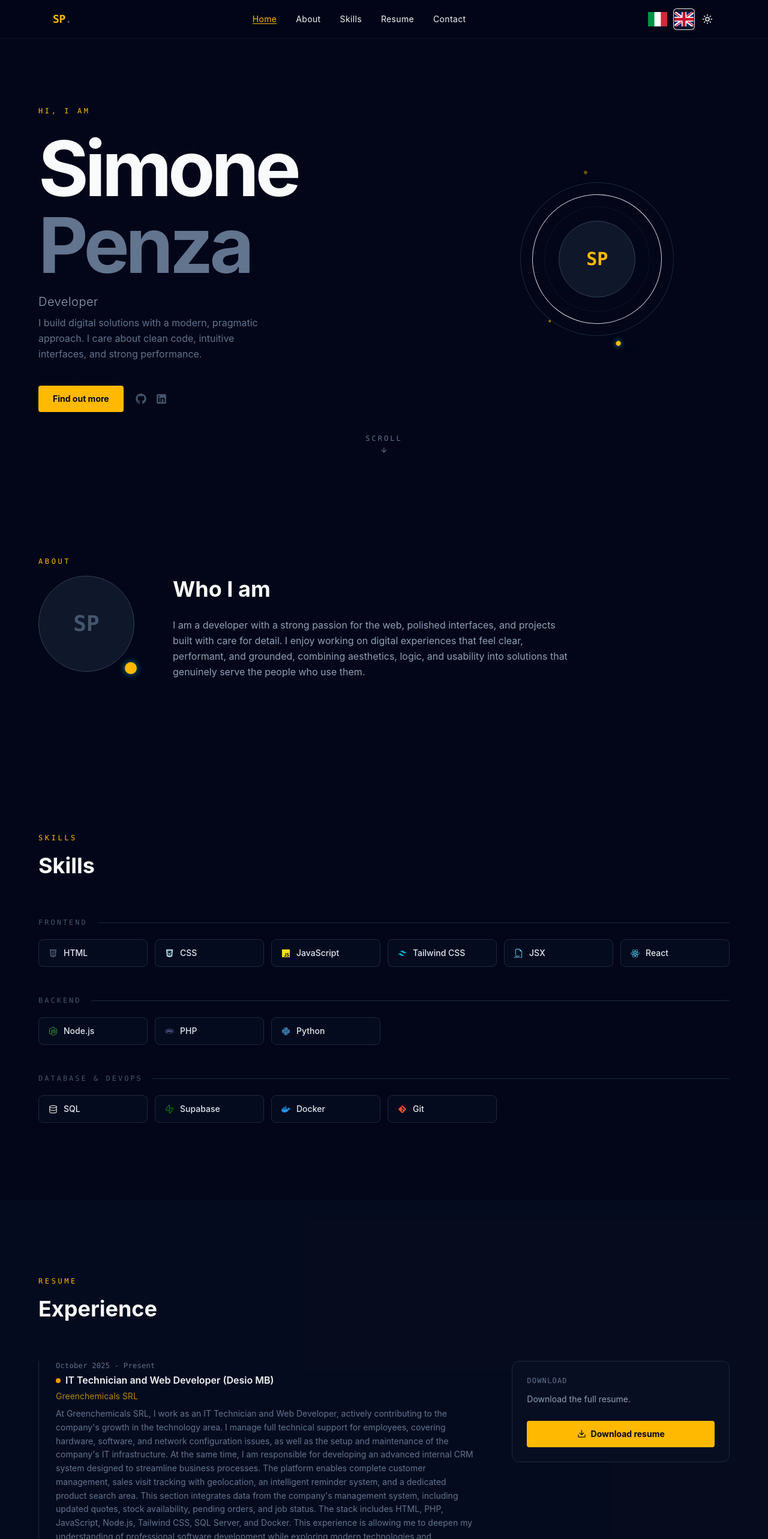
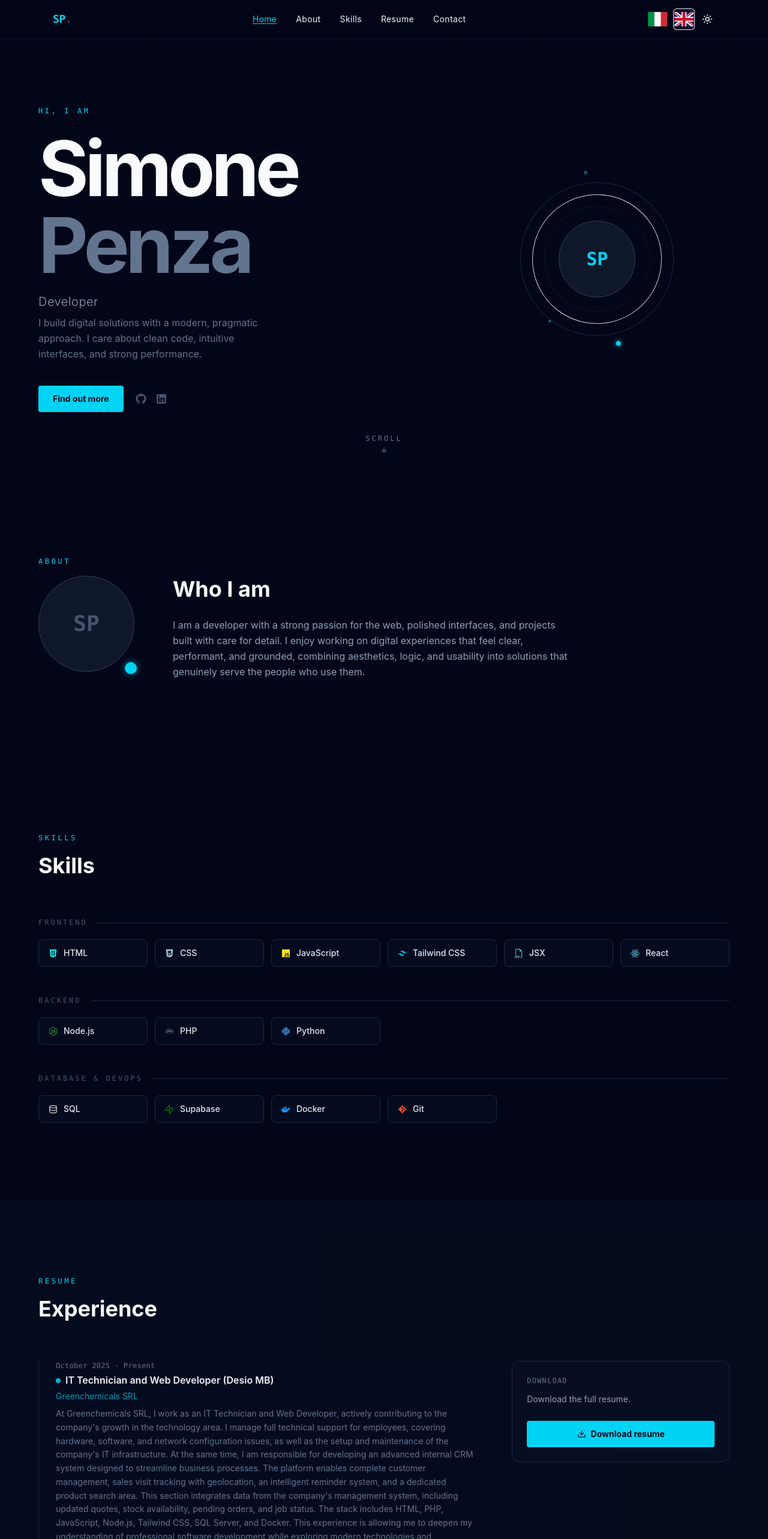
Before and after one commit to simone-2006/portfolio-simone-penza, a React (Vite) app: page / in a window 1280 px wide. Shown: the top 2566 px of the page at 60% size. Built offline with nearby package versions, Linux system fonts and the light colour scheme.

Commit message:
Rimesso colore principale cyan

```diff
--- a/src/App.jsx
+++ b/src/App.jsx
@@ -28,7 +28,7 @@ import Footer from "./components/Footer.jsx";
 
 const SKILL_ICONS = {
   frontend: [
-    { name: "HTML", icon: <FaHtml5 size={15} />, color: "amber" },
+    { name: "HTML", icon: <FaHtml5 size={15} />, color: "cyan" },
     { name: "CSS", icon: <FaCss3Alt size={15} />, color: "lightblue" },
     {
       name: "JavaScript",
--- a/src/components/About.jsx
+++ b/src/components/About.jsx
@@ -14,7 +14,7 @@ export default function About() {
       transition={{ duration: 0.7 }}
     >
       <div className="max-w-6xl mx-auto">
-        <p className="text-amber-400 font-mono text-xs tracking-[0.3em] uppercase mb-4">
+        <p className="text-cyan-400 font-mono text-xs tracking-[0.3em] uppercase mb-4">
           {t("about.eyebrow")}
         </p>
 
@@ -26,7 +26,7 @@ export default function About() {
                   SP
                 </span>
               </div>
-              <div className="absolute -bottom-1 -right-1 w-5 h-5 bg-amber-400 rounded-full shadow-[0_0_12px_rgba(34,211,238,0.6)]" />
+              <div className="absolute -bottom-1 -right-1 w-5 h-5 bg-cyan-400 rounded-full shadow-[0_0_12px_rgba(34,211,238,0.6)]" />
             </div>
           </div>
 
--- a/src/components/CV.jsx
+++ b/src/components/CV.jsx
@@ -17,7 +17,7 @@ export default function CV({ EXPERIENCES = [] }) {
       transition={{ duration: 0.7 }}
     >
       <div className="max-w-6xl mx-auto">
-        <p className="text-amber-400 font-mono text-xs tracking-[0.3em] uppercase mb-4">
+        <p className="text-cyan-400 font-mono text-xs tracking-[0.3em] uppercase mb-4">
           {t("cv.eyebrow")}
         </p>
         <h2 className="text-4xl font-bold text-slate-900 dark:text-slate-50 mb-16 leading-tight">
@@ -41,7 +41,7 @@ export default function CV({ EXPERIENCES = [] }) {
               </p>
               <a
                 href="#"
-                className="flex items-center justify-center gap-2 w-full px-5 py-3 bg-amber-400 text-slate-950 text-sm font-bold rounded hover:bg-amber-300 transition-all duration-200 hover:shadow-[0_0_24px_rgba(34,211,238,0.2)] active:scale-95"
+                className="flex items-center justify-center gap-2 w-full px-5 py-3 bg-cyan-400 text-slate-950 text-sm font-bold rounded hover:bg-cyan-300 transition-all duration-200 hover:shadow-[0_0_24px_rgba(34,211,238,0.2)] active:scale-95"
               >
                 <Download size={15} />
                 {t("cv.downloadButton")}
--- a/src/components/Footer.jsx
+++ b/src/components/Footer.jsx
@@ -22,7 +22,7 @@ export default function Footer({ SOCIAL_LINKS }) {
               key={label}
               href={href}
               aria-label={label}
-              className="text-slate-500 hover:text-amber-400 transition-colors duration-200"
+              className="text-slate-500 hover:text-cyan-400 transition-colors duration-200"
             >
               {icon}
             </a>
--- a/src/components/Header.jsx
+++ b/src/components/Header.jsx
@@ -50,7 +50,7 @@ export default function Header({ NAV_ITEMS = [] }) {
       <div className="max-w-6xl mx-auto px-6 h-16 flex items-center justify-between">
         <button
           onClick={() => scrollTo("hero")}
-          className="text-amber-400 font-mono text-lg font-semibold tracking-tight select-none hover:text-amber-300 transition-colors"
+          className="text-cyan-400 font-mono text-lg font-semibold tracking-tight select-none hover:text-cyan-300 transition-colors"
         >
           SP<span className="text-slate-600">.</span>
         </button>
@@ -60,9 +60,9 @@ export default function Header({ NAV_ITEMS = [] }) {
             <button
               key={id}
               onClick={() => scrollTo(id)}
-              className={`text-sm tracking-wide transition-colors duration-200 relative after:absolute after:bottom-0.5 after:left-0 after:h-px after:bg-amber-400 after:transition-all after:duration-200 ${
+              className={`text-sm tracking-wide transition-colors duration-200 relative after:absolute after:bottom-0.5 after:left-0 after:h-px after:bg-cyan-400 after:transition-all after:duration-200 ${
                 activeSection === id
-                  ? "text-amber-400 after:w-full"
+                  ? "text-cyan-400 after:w-full"
                   : "text-slate-400 hover:text-slate-900 dark:text-slate-100 dark:hover:text-slate-200 after:w-0"
               }`}
             >
@@ -114,7 +114,7 @@ export default function Header({ NAV_ITEMS = [] }) {
               onClick={() => scrollTo(id)}
               className={`text-left text-sm tracking-wide transition-colors duration-200 ${
                 activeSection === id
-                  ? "text-amber-400"
+                  ? "text-cyan-400"
                   : "text-slate-400 hover:text-slate-900 dark:text-slate-100"
               }`}
             >
--- a/src/components/Hero.jsx
+++ b/src/components/Hero.jsx
@@ -22,7 +22,7 @@ export default function Hero({ SOCIAL_LINKS = [] }) {
 
       <motion.div className="max-w-6xl mx-auto w-full grid md:grid-cols-[3fr_2fr] gap-12 items-center relative">
         <motion.div>
-          <p className="text-amber-400 font-mono text-xs mb-6 tracking-[0.3em] uppercase">
+          <p className="text-cyan-400 font-mono text-xs mb-6 tracking-[0.3em] uppercase">
             {t("hero.eyebrow")}
           </p>
           <motion.h1
@@ -52,7 +52,7 @@ export default function Hero({ SOCIAL_LINKS = [] }) {
           >
             <button
               onClick={() => scrollTo("skills")}
-              className="px-6 py-3 bg-amber-400 text-slate-950 text-sm font-bold rounded hover:bg-amber-300 transition-all duration-200 hover:shadow-[0_0_24px_rgba(34,211,238,0.25)] active:scale-95"
+              className="px-6 py-3 bg-cyan-400 text-slate-950 text-sm font-bold rounded hover:bg-cyan-300 transition-all duration-200 hover:shadow-[0_0_24px_rgba(34,211,238,0.25)] active:scale-95"
             >
               {t("hero.cta")}
             </button>
@@ -62,7 +62,7 @@ export default function Hero({ SOCIAL_LINKS = [] }) {
                   key={label}
                   href={href}
                   aria-label={label}
-                  className="text-slate-600 hover:text-amber-400 transition-colors duration-200"
+                  className="text-slate-600 hover:text-cyan-400 transition-colors duration-200"
                 >
                   {icon}
                 </a>
@@ -87,12 +87,12 @@ export default function Hero({ SOCIAL_LINKS = [] }) {
               <div className="absolute inset-0 rounded-full border border-slate-300 dark:border-slate-800" />
               <div className="absolute inset-5 rounded-full border border-slate-300/60 dark:border-slate-300" />
               <div className="absolute inset-10 rounded-full border border-slate-300 dark:border-slate-800/40" />
-              <div className="absolute top-3 right-8 w-2 h-2 bg-amber-400 rounded-full shadow-[0_0_8px_rgba(34,211,238,0.8)]" />
-              <div className="absolute bottom-6 left-5 w-1.5 h-1.5 bg-amber-400/40 rounded-full" />
-              <div className="absolute top-1/2 -right-1 w-1 h-1 bg-amber-400/60 rounded-full" />
+              <div className="absolute top-3 right-8 w-2 h-2 bg-cyan-400 rounded-full shadow-[0_0_8px_rgba(34,211,238,0.8)]" />
+              <div className="absolute bottom-6 left-5 w-1.5 h-1.5 bg-cyan-400/40 rounded-full" />
+              <div className="absolute top-1/2 -right-1 w-1 h-1 bg-cyan-400/60 rounded-full" />
             </motion.div>
             <div className="absolute inset-16 rounded-full bg-slate-100 dark:bg-slate-900 border border-slate-700 flex items-center justify-center z-10">
-              <span className="text-amber-400 font-mono text-3xl font-bold">
+              <span className="text-cyan-400 font-mono text-3xl font-bold">
                 SP
               </span>
             </div>
--- a/src/components/Skills.jsx
+++ b/src/components/Skills.jsx
@@ -16,7 +16,7 @@ export default function Skills({ SKILL_CATEGORIES = [] }) {
       transition={{ duration: 0.7 }}
     >
       <div className="max-w-6xl mx-auto">
-        <p className="text-amber-400 font-mono text-xs tracking-[0.3em] uppercase mb-4">
+        <p className="text-cyan-400 font-mono text-xs tracking-[0.3em] uppercase mb-4">
           {t("skills.eyebrow")}
         </p>
         <h2 className="text-4xl font-bold text-slate-900 dark:text-slate-50 mb-16 leading-tight">
--- a/src/components/UI/Experience.jsx
+++ b/src/components/UI/Experience.jsx
@@ -6,7 +6,7 @@ export default function Experience({ exp }) {
       </p>
 
       <div className="flex items-center gap-2">
-        <div className="bg-amber-500 w-2 h-2 rounded-full"></div>
+        <div className="bg-cyan-500 w-2 h-2 rounded-full"></div>
         <h3 className="text-slate-900 dark:text-slate-100 font-semibold text-base mb-0.5">
           {exp.role}
         </h3>
@@ -18,7 +18,7 @@ export default function Experience({ exp }) {
         target="_blank"
         rel="noopener noreferrer"
       >
-        <p className="text-amber-400/70 text-sm mb-2">{exp.company}</p>
+        <p className="text-cyan-400/70 text-sm mb-2">{exp.company}</p>
       </a>
 
       <p className="text-slate-500 text-sm leading-relaxed">{exp.desc}</p>
--- a/src/components/UI/SkillCard.jsx
+++ b/src/components/UI/SkillCard.jsx
@@ -4,7 +4,7 @@ export default function SkillCard({ skill }) {
   return (
     <motion.div
       key={skill.name}
-      className="group border border-slate-300 dark:border-slate-800 hover:border-amber-400/40 rounded-lg px-4 py-3 flex items-center gap-2.5 bg-slate-100 dark:bg-slate-900/30 hover:bg-slate-200 dark:hover:bg-slate-900/70 transition-all duration-200 cursor-default"
+      className="group border border-slate-300 dark:border-slate-800 hover:border-cyan-400/40 rounded-lg px-4 py-3 flex items-center gap-2.5 bg-slate-100 dark:bg-slate-900/30 hover:bg-slate-200 dark:hover:bg-slate-900/70 transition-all duration-200 cursor-default"
       whileHover={{
         scale: 1.07,
         boxShadow: "0 0 16px #22d3ee44",
@@ -15,7 +15,7 @@ export default function SkillCard({ skill }) {
       transition={{ duration: 0.4, delay: 0.1 }}
     >
       <span
-        className="text-slate-600 group-hover:text-amber-400 transition-colors duration-200 shrink-0"
+        className="text-slate-600 group-hover:text-cyan-400 transition-colors duration-200 shrink-0"
         style={{ color: skill.color }}
       >
         {skill.icon}
```
Also changed, not shown: src/components/Contatti.jsx (+6 -6 lines).
